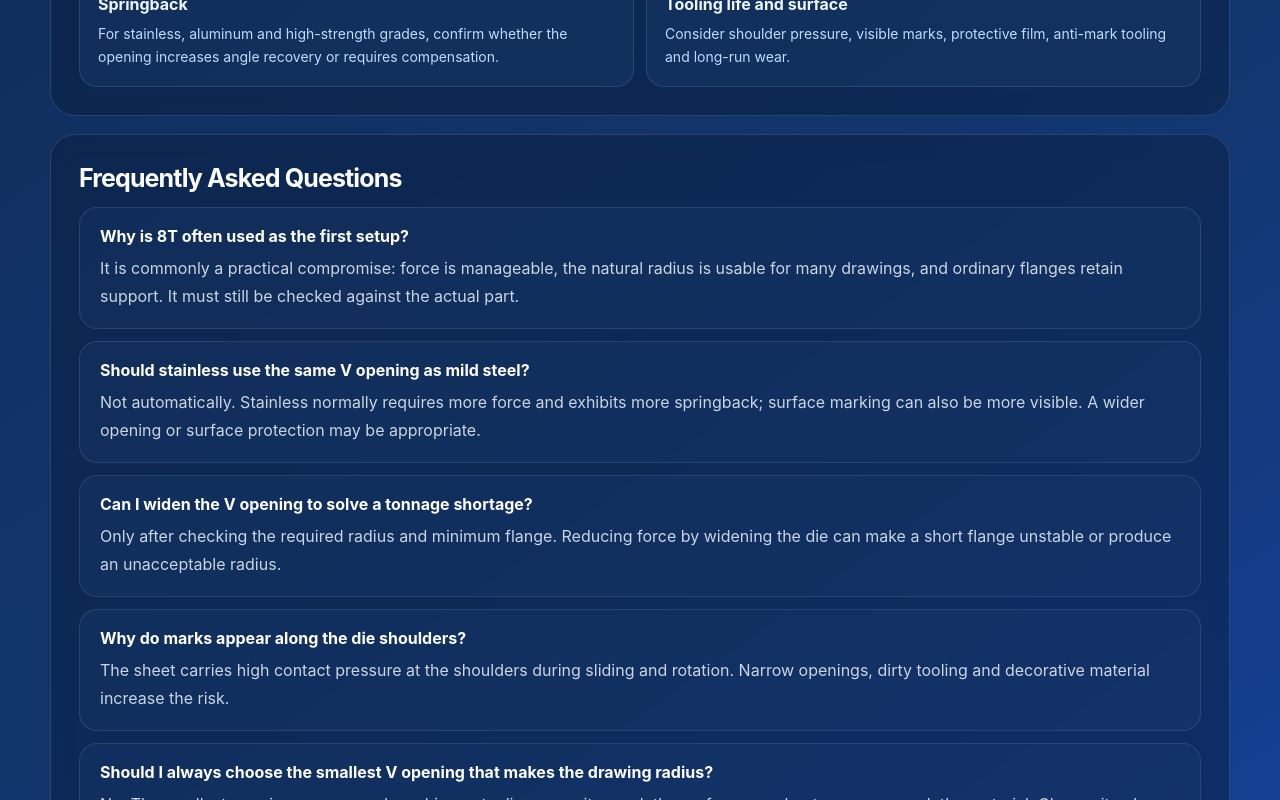
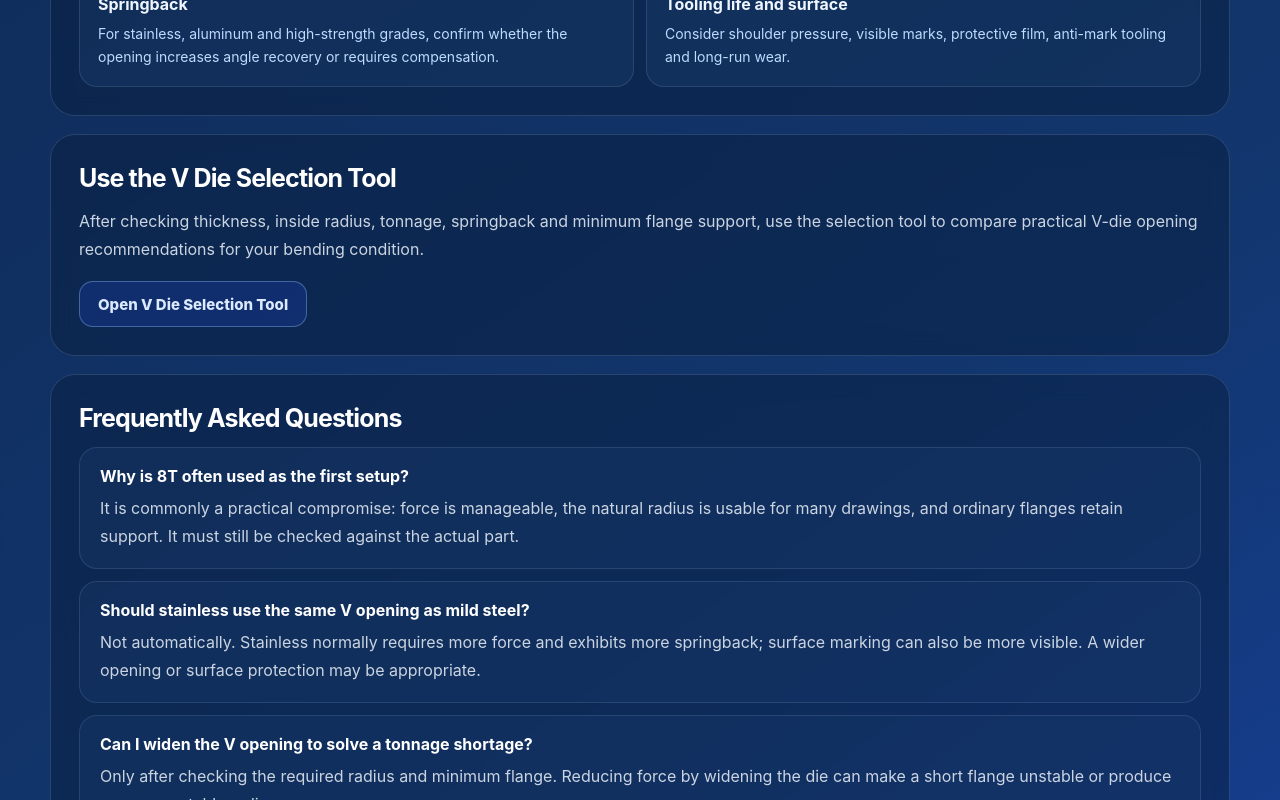
Before and after one commit to zycomachine-prog/zyco-calculator, a React (Vite) app: page /engineering-tools/how-to-choose-press-brake-v-die-opening in a window 1280 px wide. Shown: the part 5640-6440 px from the top of the page. Built offline with nearby package versions, Linux system fonts and the light colour scheme; the HTML template or start-up script is replaced by a standard one.

Commit message:
Add V die selection tool link to V opening guide

```diff
--- a/src/pages/PressBrakeVDieOpeningGuide.jsx
+++ b/src/pages/PressBrakeVDieOpeningGuide.jsx
@@ -620,6 +620,9 @@ const engineeringContent = {
       ['Springback', 'For stainless, aluminum and high-strength grades, confirm whether the opening increases angle recovery or requires compensation.'],
       ['Tooling life and surface', 'Consider shoulder pressure, visible marks, protective film, anti-mark tooling and long-run wear.'],
     ],
+    toolLinkTitle: 'Use the V Die Selection Tool',
+    toolLinkText: 'After checking thickness, inside radius, tonnage, springback and minimum flange support, use the selection tool to compare practical V-die opening recommendations for your bending condition.',
+    toolLinkButton: 'Open V Die Selection Tool',
     faq: [
       ['Why is 8T often used as the first setup?', 'It is commonly a practical compromise: force is manageable, the natural radius is usable for many drawings, and ordinary flanges retain support. It must still be checked against the actual part.'],
       ['Should stainless use the same V opening as mild steel?', 'Not automatically. Stainless normally requires more force and exhibits more springback; surface marking can also be more visible. A wider opening or surface protection may be appropriate.'],
@@ -719,6 +722,9 @@ const engineeringContent = {
       ['回弹', '对于不锈钢、铝材和高强钢，应确认该开口是否会增大角度回弹或需要额外补偿。'],
       ['模具寿命与表面', '综合考虑模肩压力、可见压痕、保护膜、防压痕模具以及长时间生产磨损。'],
     ],
+    toolLinkTitle: '使用 V 型模具选择工具',
+    toolLinkText: '在确认板厚、内圆角、吨位、回弹和最小法兰支撑后，可使用该工具对比当前折弯工况下的 V 型模开口建议。',
+    toolLinkButton: '打开 V 型模具选择工具',
     faq: [
       ['为什么常以 8T 作为初始设定？', '它通常是实用折中点：载荷可控，自然半径适用于较多图纸，普通法兰也有足够支撑；但仍须对实际零件验证。'],
       ['不锈钢能否直接使用低碳钢相同开口？', '不能直接套用。不锈钢通常需要更高力并有更明显回弹，表面压痕也更易见，可能需要较宽开口或表面保护。'],
@@ -818,6 +824,9 @@ const engineeringContent = {
       ['Пружинение', 'Для нержавеющей стали, алюминия и высокопрочных марок проверьте, увеличивает ли раскрытие возврат угла и нужна ли компенсация.'],
       ['Ресурс оснастки и поверхность', 'Учитывайте давление на плечах, видимые следы, защитную пленку, оснастку против следов и износ в длинной серии.'],
     ],
+    toolLinkTitle: 'Используйте инструмент выбора V-матрицы',
+    toolLinkText: 'После проверки толщины, внутреннего радиуса, усилия, пружинения и поддержки минимальной полки используйте инструмент, чтобы сравнить практические рекомендации по раскрытию V-матрицы для ваших условий гибки.',
+    toolLinkButton: 'Открыть инструмент выбора V-матрицы',
     faq: [
       ['Почему 8T часто берут первым вариантом?', 'Это практический компромисс: приемлемая нагрузка, подходящий для многих чертежей естественный радиус и достаточная опора обычных полок. Фактическую деталь все равно проверяют.'],
       ['Можно ли для нержавеющей стали применять то же раскрытие, что для обычной стали?', 'Не автоматически. Нержавеющая сталь обычно требует большего усилия, сильнее пружинит и легче показывает следы; может понадобиться большее раскрытие или защита поверхности.'],
@@ -917,6 +926,9 @@ const engineeringContent = {
       ['Retorno elástico', 'En inoxidable, aluminio y aceros de alta resistencia, confirme si la abertura aumenta la recuperación angular o exige compensación.'],
       ['Vida del útil y superficie', 'Considere la presión en hombros, las marcas visibles, la película protectora, el utillaje antimarcas y el desgaste en series largas.'],
     ],
+    toolLinkTitle: 'Utilice la herramienta de selección de matriz V',
+    toolLinkText: 'Después de comprobar el espesor, el radio interior, el tonelaje, la recuperación elástica y el apoyo de la pestaña mínima, utilice la herramienta para comparar recomendaciones prácticas de abertura V para su condición de plegado.',
+    toolLinkButton: 'Abrir la herramienta de selección de matriz V',
     faq: [
       ['¿Por qué se suele comenzar con 8T?', 'Suele ser un compromiso práctico: carga manejable, radio natural útil para muchos planos y apoyo suficiente para pestañas ordinarias. La pieza real debe verificarse.'],
       ['¿Debe usarse en inoxidable la misma V que en acero dulce?', 'No automáticamente. El inoxidable suele exigir más fuerza, recuperar más ángulo y mostrar más las marcas; puede convenir una abertura mayor o protección.'],
@@ -1016,6 +1028,9 @@ const engineeringContent = {
       ['Geri esneme', 'Paslanmaz, alüminyum ve yüksek dayanımlı kalitelerde açıklığın açı geri dönüşünü artırıp artırmadığını veya telafi gerektirip gerektirmediğini doğrulayın.'],
       ['Takım ömrü ve yüzey', 'Omuz basıncını, görünür izleri, koruyucu filmi, iz bırakmayan takımı ve uzun seri aşınmasını değerlendirin.'],
     ],
+    toolLinkTitle: 'V Kalıp Seçim Aracını Kullanın',
+    toolLinkText: 'Kalınlık, iç radyüs, tonaj, geri esneme ve minimum flanş desteğini kontrol ettikten sonra büküm koşulunuza uygun pratik V kalıp açıklığı önerilerini karşılaştırmak için seçim aracını kullanın.',
+    toolLinkButton: 'V Kalıp Seçim Aracını Aç',
     faq: [
       ['Neden ilk ayar olarak sıkça 8T kullanılır?', 'Çoğu zaman uygulanabilir bir dengedir: yük yönetilebilir, doğal radyüs birçok resme uyar ve normal flanşlar destekli kalır. Gerçek parça yine de doğrulanmalıdır.'],
       ['Paslanmaz için yumuşak çelikle aynı V kullanılmalı mı?', 'Otomatik olarak hayır. Paslanmaz genellikle daha fazla kuvvet ve geri esneme gösterir, izler daha görünürdür; geniş açıklık veya yüzey koruması uygun olabilir.'],
@@ -1115,6 +1130,9 @@ const engineeringContent = {
       ['Pegas balik', 'Untuk baja tahan karat, aluminium, dan mutu kekuatan tinggi, pastikan apakah bukaan menambah pemulihan sudut atau memerlukan kompensasi.'],
       ['Umur perkakas dan permukaan', 'Pertimbangkan tekanan bahu, bekas terlihat, film pelindung, perkakas antitanda, dan keausan produksi panjang.'],
     ],
+    toolLinkTitle: 'Gunakan Alat Pemilihan Cetakan V',
+    toolLinkText: 'Setelah memeriksa ketebalan, radius dalam, tonase, pegas balik, dan tumpuan sayap minimum, gunakan alat pemilihan untuk membandingkan rekomendasi praktis bukaan cetakan V bagi kondisi penekukan Anda.',
+    toolLinkButton: 'Buka Alat Pemilihan Cetakan V',
     faq: [
       ['Mengapa 8T sering dipakai sebagai setelan awal?', 'Nilai ini umumnya merupakan kompromi praktis: beban terkendali, radius alami berguna untuk banyak gambar, dan sayap biasa tetap tertumpu. Komponen nyata tetap harus diuji.'],
       ['Apakah baja tahan karat memakai V yang sama dengan baja lunak?', 'Tidak secara otomatis. Baja tahan karat umumnya memerlukan gaya lebih besar, lebih banyak pegas balik, dan bekas lebih terlihat; bukaan lebih besar atau perlindungan permukaan mungkin tepat.'],
@@ -1515,6 +1533,7 @@ export default function PressBrakeVDieOpeningGuide({
 
           .zyco-v-guide__tool {
             min-height: 46px;
+            max-width: 100%;
             display: inline-flex;
             align-items: center;
             justify-content: center;
@@ -1529,6 +1548,10 @@ export default function PressBrakeVDieOpeningGuide({
             text-decoration: none;
             box-shadow: none;
             transition: all 0.25s ease;
+          }
+
+          .zyco-v-guide__tool-link-actions {
+            margin-top: 18px;
           }
 
           .zyco-v-guide__tool:hover {
@@ -1847,6 +1870,27 @@ export default function PressBrakeVDieOpeningGuide({
                   text={text}
                 />
               ))}
+            </div>
+          </section>
+
+          <section
+            className='zyco-v-guide__panel'
+            aria-labelledby='v-guide-tool-link'
+          >
+            <h2
+              className='zyco-v-guide__section-title'
+              id='v-guide-tool-link'
+            >
+              {page.toolLinkTitle}
+            </h2>
+            <p className='zyco-v-guide__copy'>{page.toolLinkText}</p>
+            <div className='zyco-v-guide__tools zyco-v-guide__tool-link-actions'>
+              <a
+                className='zyco-v-guide__tool'
+                href='/engineering-tools/v-die-selection-tool'
+              >
+                {page.toolLinkButton}
+              </a>
             </div>
           </section>
 
```
